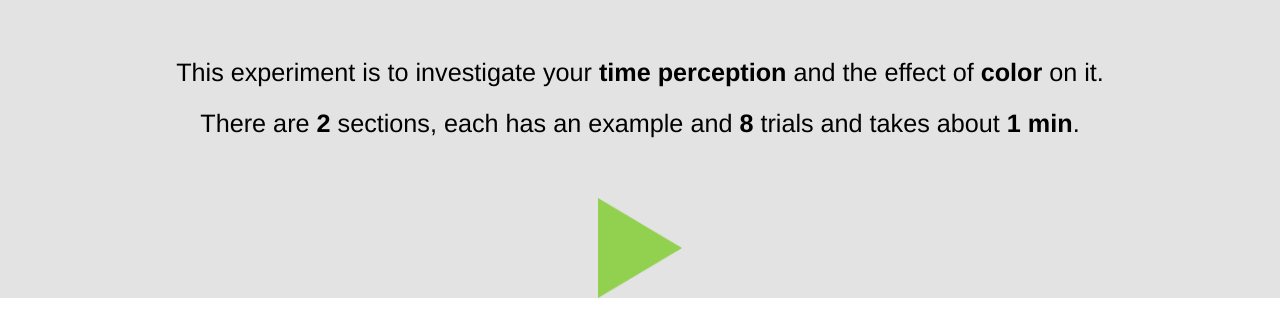
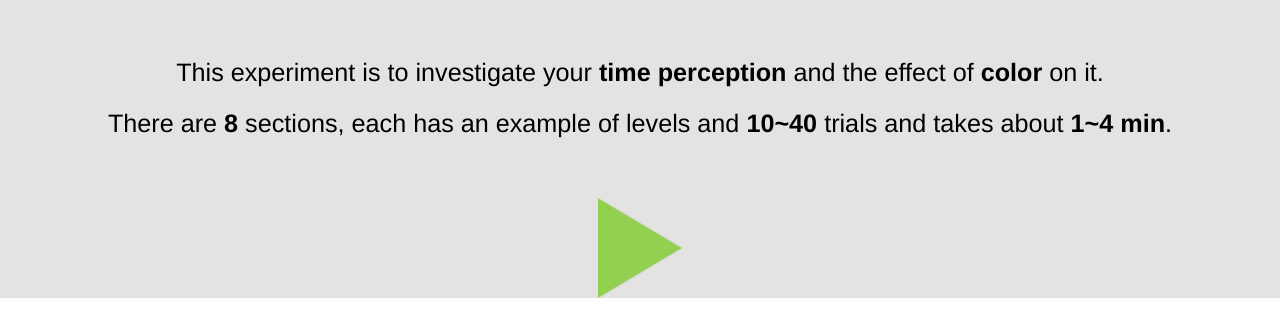
Before and after one commit to xuzhao9/mie1403, a website: page public/absolute-judgement.html in a window 1280 px wide. Shown: the part 148-484 px from the top of the page. Drawn offline with nearby package versions, Linux system fonts and the light colour scheme.

Commit message:
timearray

```diff
--- a/public/absolute-judgement.html
+++ b/public/absolute-judgement.html
@@ -86,7 +86,7 @@
     </h1>
 	<h2 style="font-size:180%; color:Black; margin-top:50px; line-height: 200%">
       This experiment is to investigate your <b>time perception</b> and the effect of <b>color</b> on it.<br/>
-      There are <b>2</b> sections, each has an example and <b>8</b> trials and takes about <b>1 min</b>.
+      There are <b>8</b> sections, each has an example of levels and <b>10~40</b> trials and takes about <b>1~4 min</b>.
     </h2>
 	<div id="image2" style="margin-top:50px;"  align="center">
         <img src="image/Go.png" height="100px" />
--- a/public/js/absjudge.js
+++ b/public/js/absjudge.js
@@ -55,7 +55,7 @@ function genProm(interval) {
 }
 
 var sessionResult = [];
-var timeIntervalArray = [240, 300, 180, 360, 420, 120, 60, 480];
+var timeIntervalArray = [60, 120, 180, 240, 300, 360, 420, 480];
 var time_array = [];
 
 function gen_time_array(num_option) {
```
